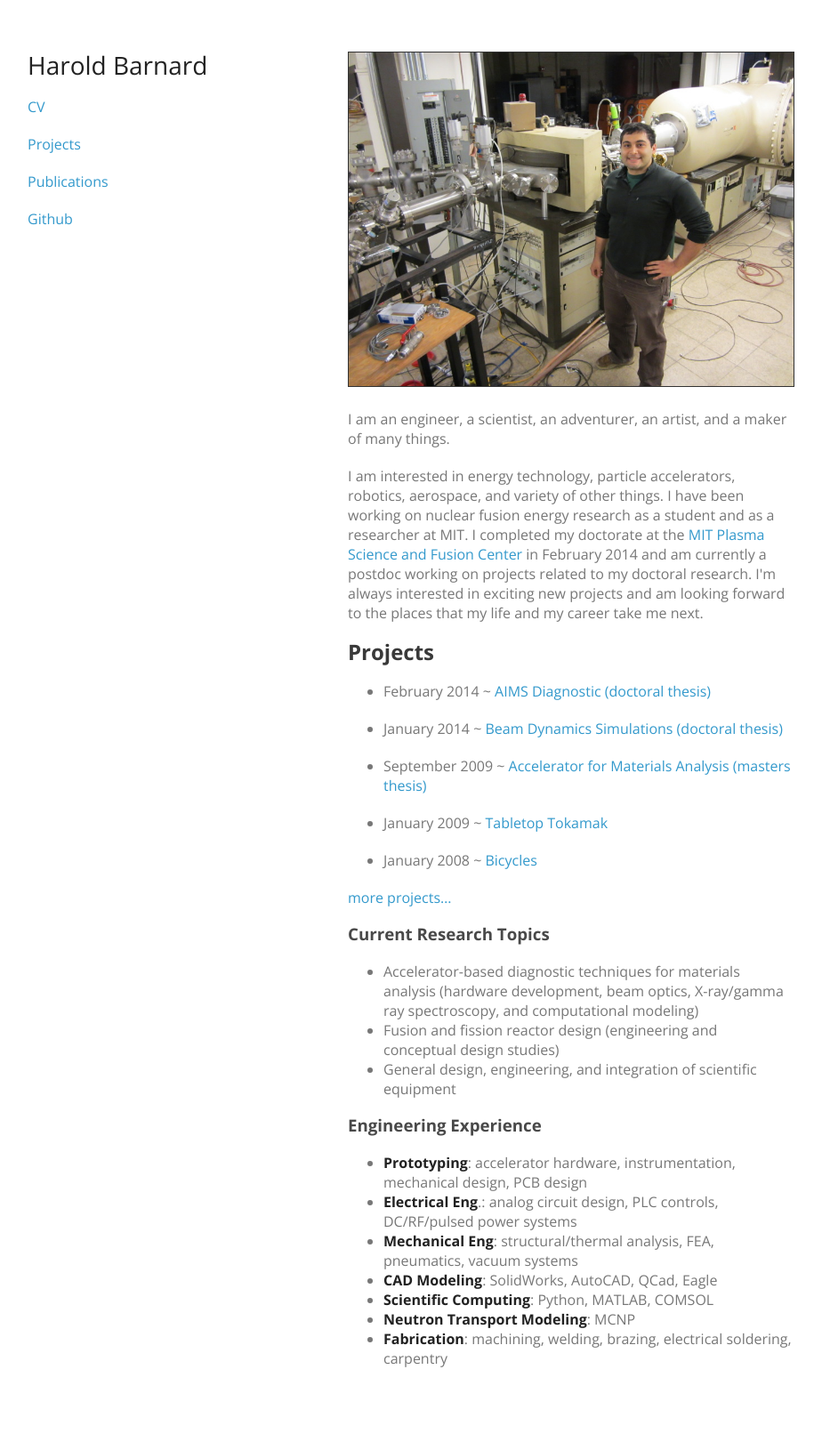
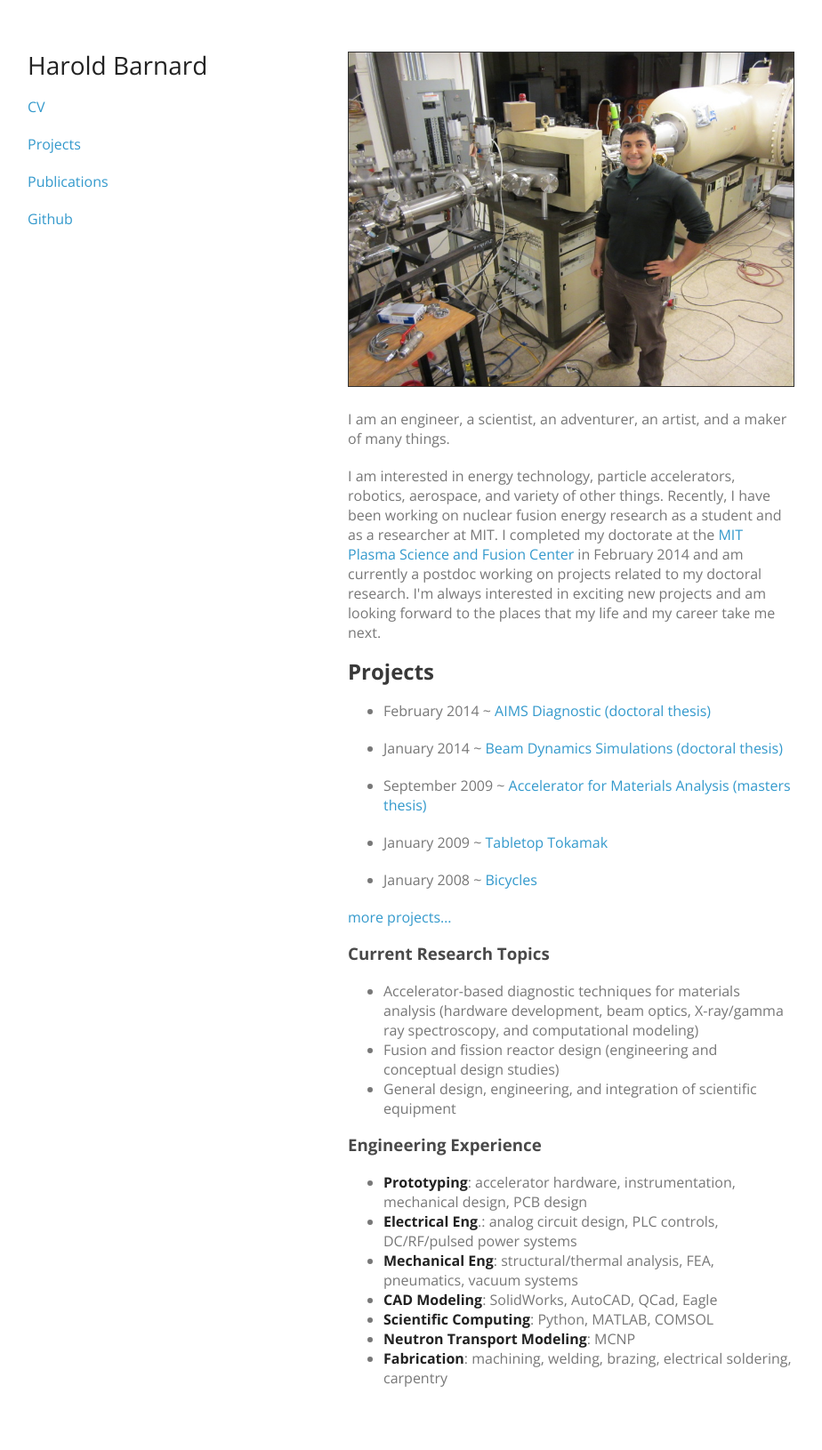
Before and after one commit to hbar/hbar.github.io, a Jekyll site: the page built from index.md, in a window 1280 px wide. Shown: the whole page at 89% size, without its empty margins (179-1103 px from the left). Built offline with Jekyll 4.4.1, drawn with Linux system fonts in a browser that asks for light colours; before the commit the page ends 1608 px from its top, so only the background shows below that.

Commit message:
updated index

```diff
--- a/index.md
+++ b/index.md
@@ -7,7 +7,7 @@ title: haroldbot
 
 <p>I am an engineer, a scientist, an adventurer, an artist, and a maker of many things.</p>
 
-<p> I am interested in energy technology, particle accelerators, robotics, aerospace, and variety of other things. I have been working on nuclear fusion energy research as a student and as a researcher at MIT. I completed my doctorate at the <a href='http://www.psfc.mit.edu/'>MIT Plasma Science and Fusion Center</a> in February 2014 and am currently a postdoc working on projects related to my doctoral research. I'm always interested in exciting new projects and am looking forward to the places that my life and my career take me next.</p>
+<p> I am interested in energy technology, particle accelerators, robotics, aerospace, and variety of other things. Recently, I have been working on nuclear fusion energy research as a student and as a researcher at MIT. I completed my doctorate at the <a href='http://www.psfc.mit.edu/'>MIT Plasma Science and Fusion Center</a> in February 2014 and am currently a postdoc working on projects related to my doctoral research. I'm always interested in exciting new projects and am looking forward to the places that my life and my career take me next.</p>
 
 ## Projects
 {% for post in site.posts limit:5 %}
```
